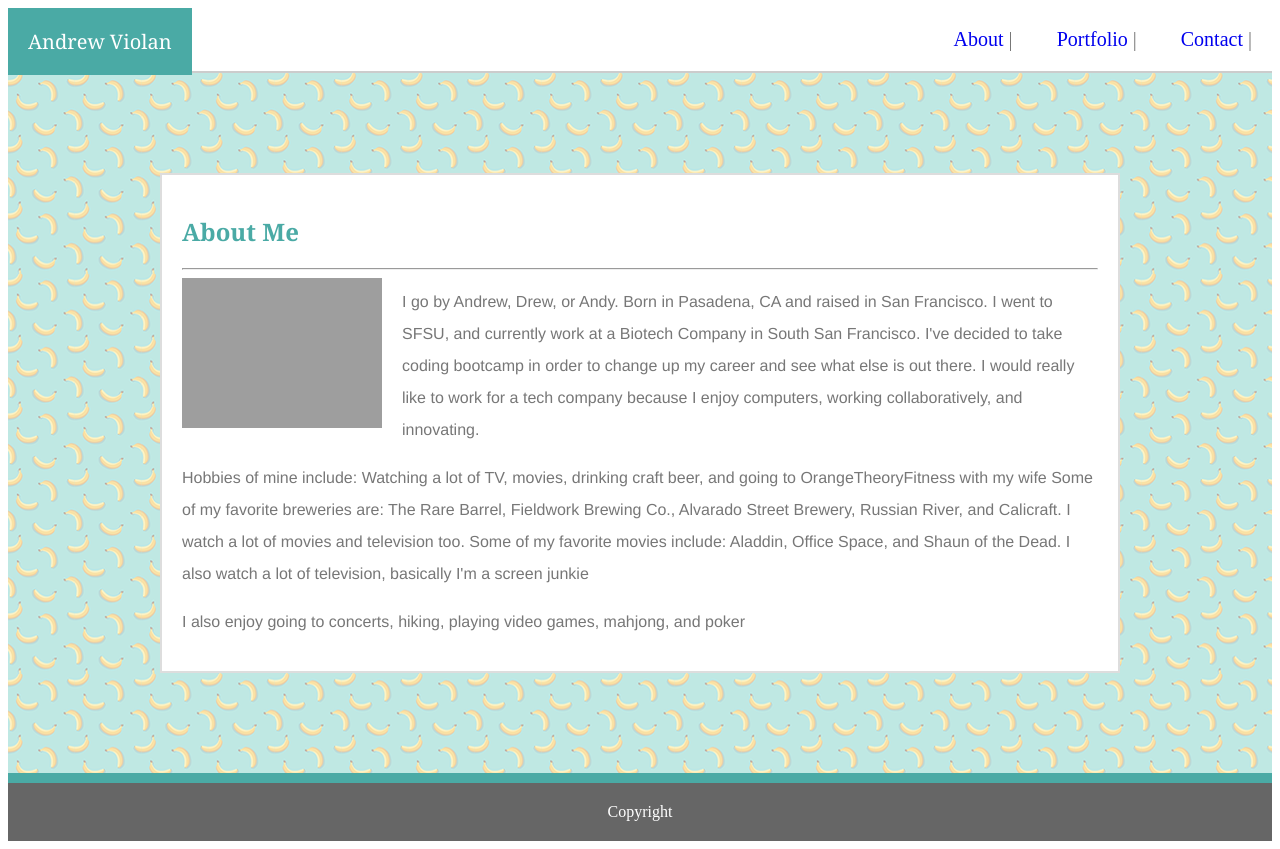
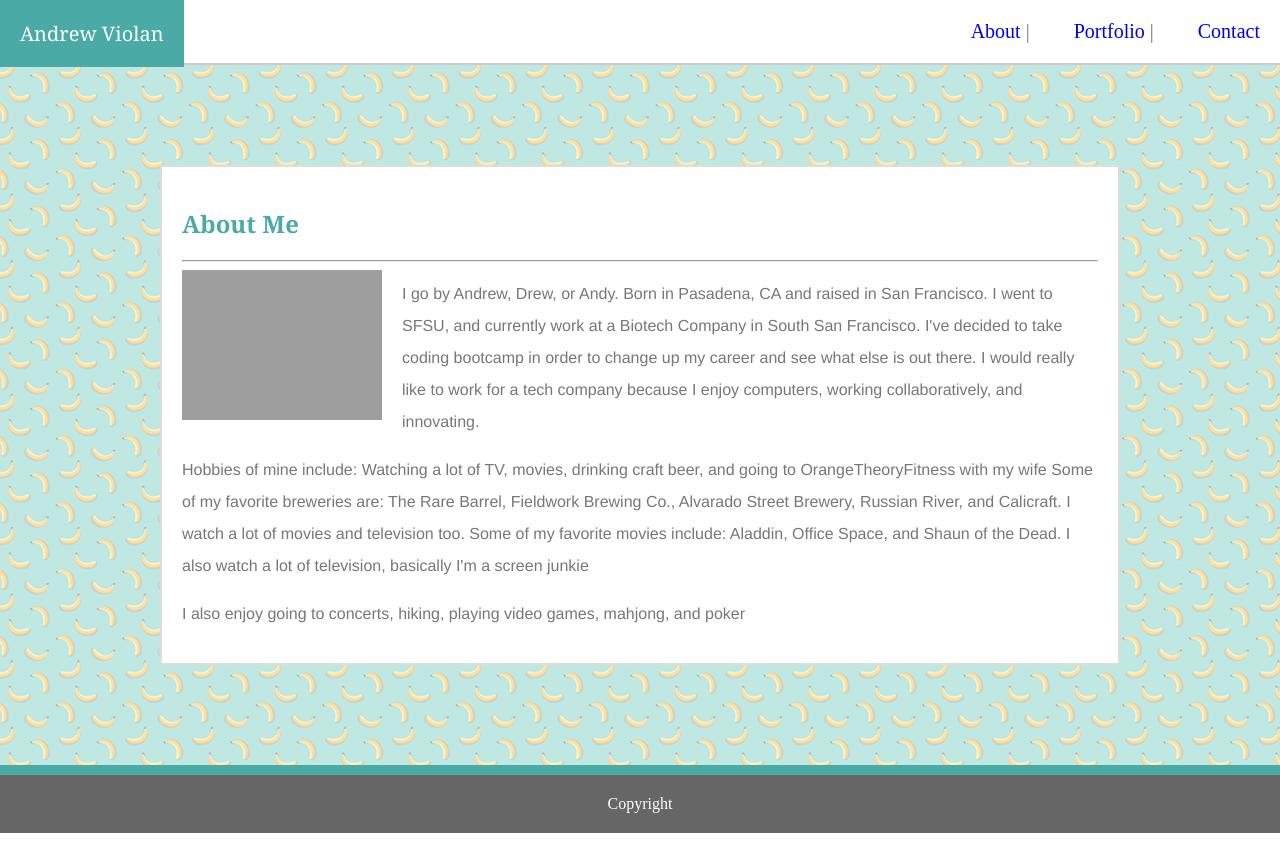
Before and after one commit to aviolan/Basic-Portfolio, a plain HTML site: page index.html in a window 1280 px wide. Drawn offline with Linux system fonts and the light colour scheme; grey boxes are pictures that could not be loaded; files whose address does not match are found by name.

Commit message:
initial site files

```diff
--- a/assets/css/style.css
+++ b/assets/css/style.css
@@ -1,5 +1,12 @@
 * {
     box-sizing: border-box;
+}
+
+body {
+    margin-top: 0px;
+    margin-bottom: 0px;
+    margin-right: 0px;
+    margin-left: 0px;
 }
 
 header {
@@ -39,6 +46,7 @@ a:active {
 
 .name {
     float: left;
+    font-size: 20px;
     color: #ffffff;
     font-family: Georgia, 'Times New Roman', Times, serif;
     background-color: #4aaaa5;
--- a/index.html
+++ b/index.html
@@ -14,7 +14,7 @@
             <li class="name">Andrew Violan</li>
             <li><a href="index.html">About</a> | </li>
             <li><a href="portfolio.html">Portfolio</a> | </li>
-            <li><a href="contact.html">Contact</a> | </li>
+            <li><a href="contact.html">Contact</a></li>
         </ul>
     </header>
 
```
